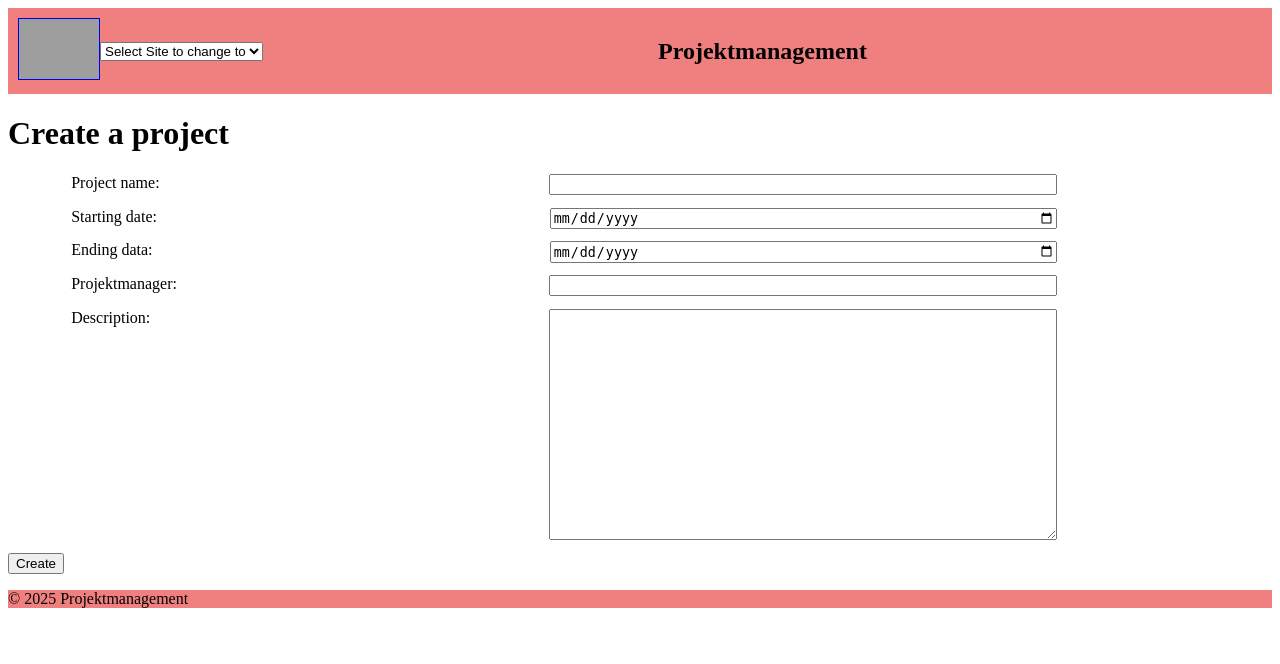
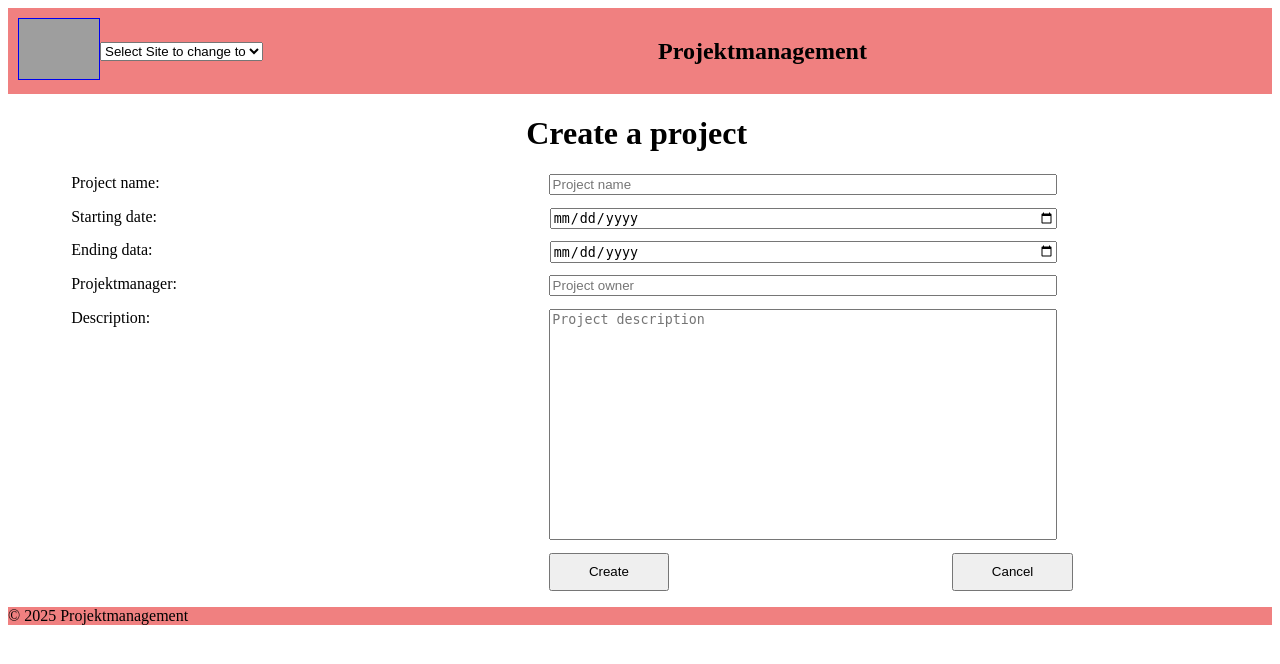
Before and after one commit to ThorbenHrbck/Projektmanagement, a Django app: page /projects/create in a window 1280 px wide. Shown: the top 664 px of the page. Run offline with Django 5.2, Linux system fonts and the light colour scheme; grey boxes are pictures that could not be loaded.

Commit message:
You can create projects now although you get a error message in the end

```diff
--- a/Projektmanagement/Templates/Project/ProjectCreate.html
+++ b/Projektmanagement/Templates/Project/ProjectCreate.html
@@ -3,33 +3,14 @@
 
     {% block content %}
     <div>
-        <h1>Create a project</h1>
-        <form method="post">
+        <h1 style="margin-left: 41%;">Create a project</h1>
+        <form method="post" action="{% url 'project_create_submission' %}">
+            {% csrf_token %}
+            {%include "Project/ProjectTextFields.html"%}
             <div class="FormContainer">
-                <label class="FormLabelContainer">Project name:</label>
-                <input type="text" id="ProjectName" name="ProjectName" class="FormInputContainer" required>
+                <button type="submit" style="margin-left: 42.8%;">Create</button>
+                <button type="cancel" style="margin-left: 22.4%;">Cancel</button>
             </div>
-            <div class="FormContainer">
-                <label class="FormLabelContainer">Starting date:</label>
-                <input type="date" id="ProjectStartDate" name="ProjectStartDate" class="FormInputContainer" required>
-            </div>
-            <div class="FormContainer">
-                <label class="FormLabelContainer">Ending data:</label>
-                <input type="date" id="ProjectFinishtDate" name="ProjectFinishtDate" class="FormInputContainer" required>
-            </div>
-            <div class="FormContainer">
-                <label class="FormLabelContainer">Projektmanager:</label>
-                <input type="text" id="Projektowner" name="Projektowner" list="Projectmanagers" class="FormInputContainer" required>
-                <datalist id="Projectmanagers">
-                <option value="A">
-                <option value="B">
-                </datalist>
-            </div>
-            <div class="FormContainer">
-                <label class="FormLabelContainer">Description:</label>
-                <textarea id="ProjectDescription" name="ProjectDescription" rows="15" class="FormInputContainer" required></textarea>
-            </div>
-            <button type="submit">Create</button>
         </form>
     </div>
     {% endblock %}
--- /dev/null
+++ b/Projektmanagement/Templates/Project/ProjectTextFields.html
@@ -0,0 +1,24 @@
+<div class="FormContainer">
+    <label class="FormLabelContainer">Project name:</label>
+    <input type="text" placeholder="Project name" value="{{ project.name }}" name="ProjectName" class="FormInputContainer" required>
+</div>
+<div class="FormContainer">
+    <label class="FormLabelContainer">Starting date:</label>
+    <input type="date" placeholder="Project start date" value="{{ project.start_date }}" name="ProjectStartDate" class="FormInputContainer" required>
+</div>
+<div class="FormContainer">
+    <label class="FormLabelContainer">Ending data:</label>
+    <input type="date" placeholder="Project end date" value="{{ project.end_date }}" name="ProjectEndDate" class="FormInputContainer" required>
+</div>
+<div class="FormContainer">
+    <label class="FormLabelContainer">Projektmanager:</label>
+    <input type="text" placeholder="Project owner" value="{{ project.owner }}" name="ProjectOwner" list="Projectmanagers" class="FormInputContainer" required>
+    <datalist id="Projectmanagers">
+    <option value="A">
+    <option value="B">
+    </datalist>
+</div>
+<div class="FormContainer">
+    <label class="FormLabelContainer">Description:</label>
+    <textarea placeholder="Project description" value="{{ project.notes }}" name="ProjectDescription" rows="15" class="FormInputContainer" style="resize: none;" required></textarea>
+</div>
--- a/Projektmanagement/static/styles.css
+++ b/Projektmanagement/static/styles.css
@@ -1,3 +1,11 @@
+button
+{
+    padding-top: 0.75%;
+    padding-bottom: 0.75%;
+    padding-left: 3%;
+    padding-right: 3%;
+}
+
 .FormLabelContainer
 {
     display: block;
@@ -21,7 +29,9 @@
     margin: auto;
 }
 
-.FormDescriptionContainer
+.PCentered
 {
-    height: 100%;
+    margin-left: 40%;
+    margin-right: 40%;
+    text-align: center;
 }
--- a/Projektmanagement/urls.py
+++ b/Projektmanagement/urls.py
@@ -23,6 +23,7 @@ urlpatterns = [
     path('', views.main_view, name='main'),
     path('projects/', views.project_overview, name='project_overview'),
     path('projects/create', views.project_create, name='project_create'),
+    path('projects/create/submission', views.project_create_submission, name="project_create_submission"),
     path('projects/update', views.project_update, name='project_update'),
     path('projects/delete', views.project_delete, name='project_delete'),
     path('task/<int:task_id>', views.task_detail, name='task'),
--- a/Projektmanagement/views.py
+++ b/Projektmanagement/views.py
@@ -20,6 +20,18 @@ def project_update(request):
 def project_create(request):
     return render(request, 'Project/ProjectCreate.html')
 
+def project_create_submission(request):
+    project_name = request.POST.get("ProjectName")
+    project_start_date = request.POST.get("ProjectStartDate")
+    project_end_date = request.POST.get("ProjectEndDate")
+    project_owner_name = request.POST.get("ProjectOwner")
+    project_description = request.POST.get("ProjectDescription")
+    try:
+        user = User.objects.get(firstName=project_owner_name)
+    except User.DoesNotExist:
+        print("Unable")
+        return project_create(request)
+    Project.objects.create(name=project_name, start_date=project_start_date, end_date=project_end_date, notes=project_description, owner=user)
 
 def project_delete(request):
     return render(request, 'Project/ProjectDelete.html')
```
